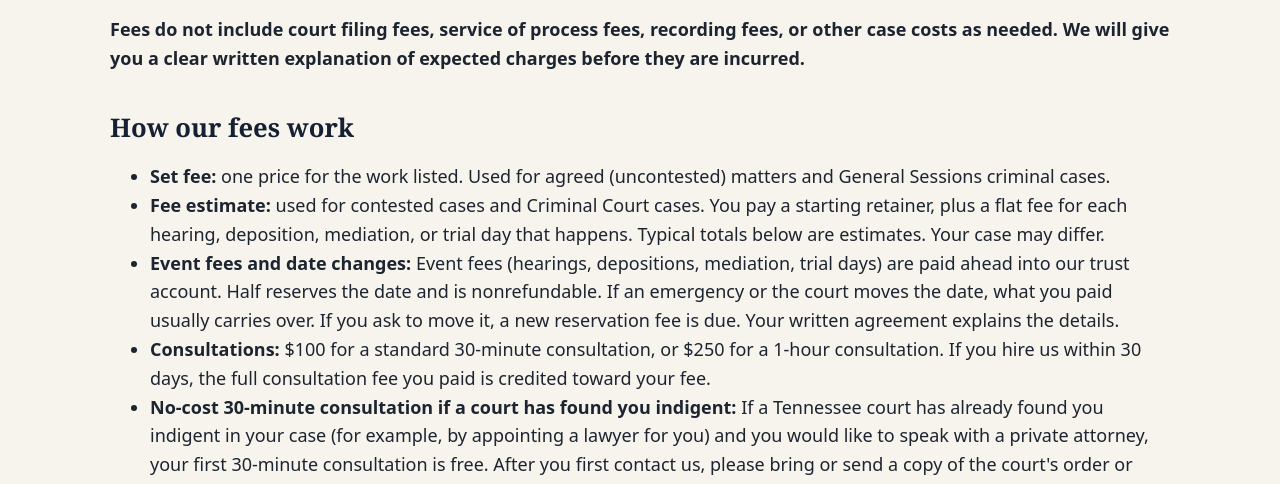
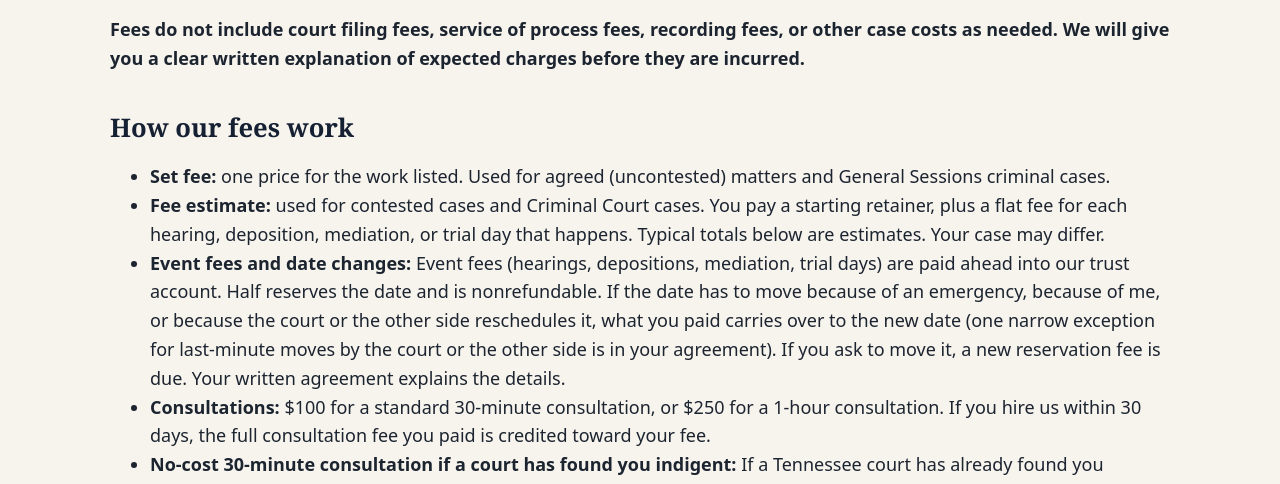
Before and after one commit to jhineslaw/jhineslaw.github.io, a plain HTML site: page pricing.html in a window 1280 px wide. Shown: the part 312-796 px from the top of the page. Drawn offline with Linux system fonts and the light colour scheme.

Commit message:
Pricing: clarify event-fee rescheduling line

```diff
--- a/pricing.html
+++ b/pricing.html
@@ -31,7 +31,7 @@
 <ul>
 <li><strong>Set fee:</strong> one price for the work listed. Used for agreed (uncontested) matters and General Sessions criminal cases.</li>
 <li><strong>Fee estimate:</strong> used for contested cases and Criminal Court cases. You pay a starting retainer, plus a flat fee for each hearing, deposition, mediation, or trial day that happens. Typical totals below are estimates. Your case may differ.</li>
-<li><strong>Event fees and date changes:</strong> Event fees (hearings, depositions, mediation, trial days) are paid ahead into our trust account. Half reserves the date and is nonrefundable. If an emergency or the court moves the date, what you paid usually carries over. If you ask to move it, a new reservation fee is due. Your written agreement explains the details.</li>
+<li><strong>Event fees and date changes:</strong> Event fees (hearings, depositions, mediation, trial days) are paid ahead into our trust account. Half reserves the date and is nonrefundable. If the date has to move because of an emergency, because of me, or because the court or the other side reschedules it, what you paid carries over to the new date (one narrow exception for last-minute moves by the court or the other side is in your agreement). If you ask to move it, a new reservation fee is due. Your written agreement explains the details.</li>
 <li><strong>Consultations:</strong> $100 for a standard 30-minute consultation, or $250 for a 1-hour consultation. If you hire us within 30 days, the full consultation fee you paid is credited toward your fee.</li>
 <li><strong>No-cost 30-minute consultation if a court has found you indigent:</strong> If a Tennessee court has already found you indigent in your case (for example, by appointing a lawyer for you) and you would like to speak with a private attorney, your first 30-minute consultation is free. After you first contact us, please bring or send a copy of the court's order or indigency determination before or at the consultation. If you hire us, our regular fees apply. This offer is general information for anyone who qualifies and is not a comment on any lawyer's work.</li>
 <li><strong>Payment plans:</strong> available. For set fees, 50% down and the balance within 90 days. For contested cases, a payment schedule we agree on in writing.</li>
```
